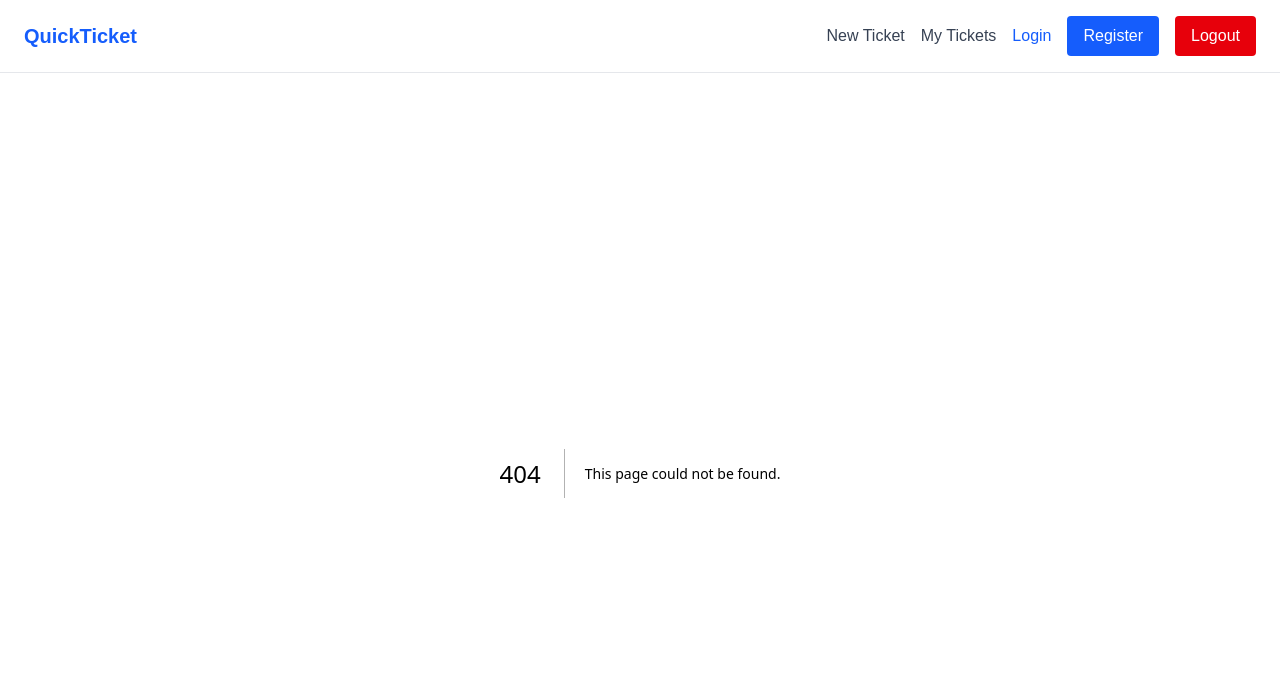
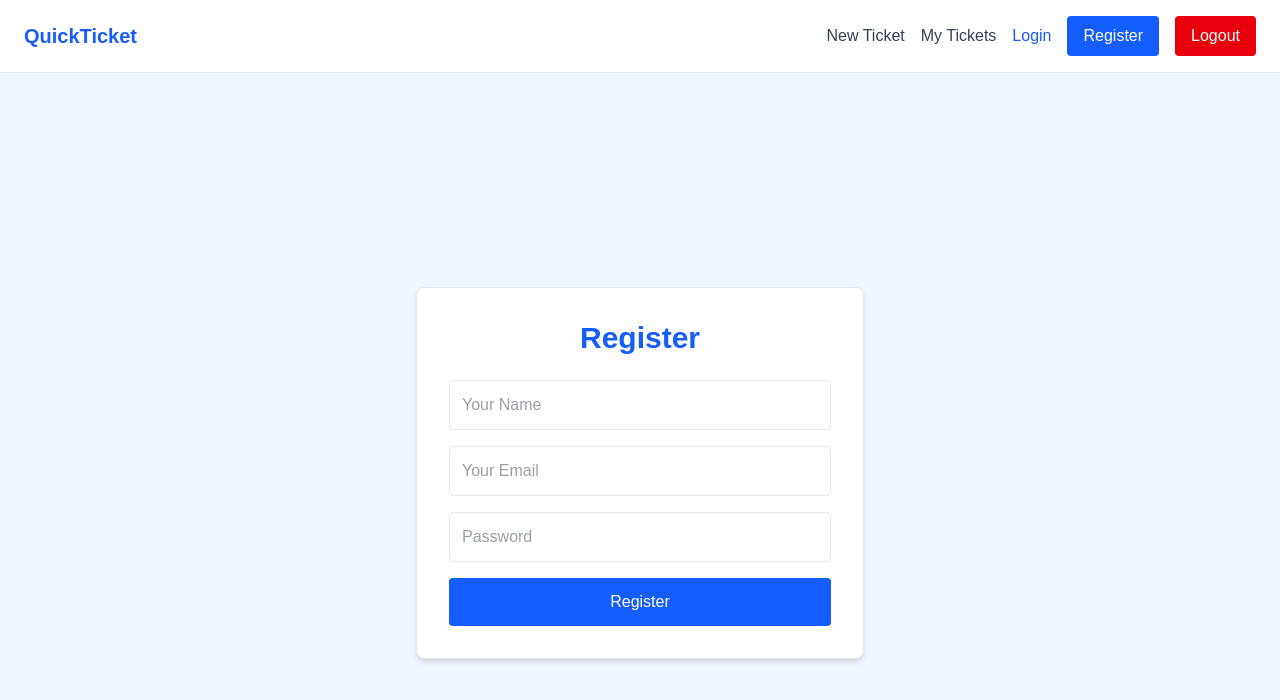
Before and after one commit to uwilaMinango/Ticketing_App, a Next.js app: page /register in a window 1280 px wide. Before the commit this address had no page. Shown: the top 700 px of the page. Built offline with nearby package versions, Linux system fonts and the light colour scheme; no server answers.

Commit message:
Registration Page created

```diff
--- /dev/null
+++ b/app/(auth)/register/page.tsx
@@ -0,0 +1,74 @@
+'use client'
+import { useActionState, useEffect } from 'react';
+import { toast } from 'sonner';
+import { useRouter } from 'next/navigation';
+import { registerUser } from '../../actions/auth.actions';
+
+const RegisterPage = () => {
+
+  const router = useRouter();
+
+  const initialState = {
+    success: false,
+    message: ''
+  }
+
+  const [state, formAction] = useActionState(registerUser, initialState);
+
+  useEffect(() => {
+
+    if(state.success){
+        toast.success('Registration successful!');
+        router.push('/tickets');
+        router.refresh();
+    }else if (state.message) {
+        toast.error(state.message);
+    }
+
+  }, [state, router]);
+
+  return (
+    <div className='min-h-screen flex items-center justify-center bg-blue-50 px-4'>
+      <div className='w-full max-w-md bg-white shadow-md rounded-lg p-8 border border-gray-200'>
+        <h1 className='text-3xl font-bold mb-6 text-center text-blue-600'>
+          Register
+        </h1>
+
+        <form action={formAction} className='space-y-4 text-gray-700'>
+          <input
+            className='w-full border border-gray-200 p-3 rounded focus:outline-none focus:ring-2 focus:ring-blue-400'
+            type='text'
+            name='name'
+            placeholder='Your Name'
+            autoComplete='name'
+            required
+          />
+          <input
+            className='w-full border border-gray-200 p-3 rounded focus:outline-none focus:ring-2 focus:ring-blue-400'
+            type='email'
+            name='email'
+            placeholder='Your Email'
+            autoComplete='email'
+            required
+          />
+          <input
+            className='w-full border border-gray-200 p-3 rounded focus:outline-none focus:ring-2 focus:ring-blue-400'
+            type='password'
+            name='password'
+            placeholder='Password'
+            autoComplete='new-password'
+            required
+          />
+          <button
+            className='w-full bg-blue-600 text-white p-3 rounded hover:bg-blue-700 transition disabled:opacity-50'
+            type='submit'
+          >
+            Register
+          </button>
+        </form>
+      </div>
+    </div>
+  )
+}
+
+export default RegisterPage
```
